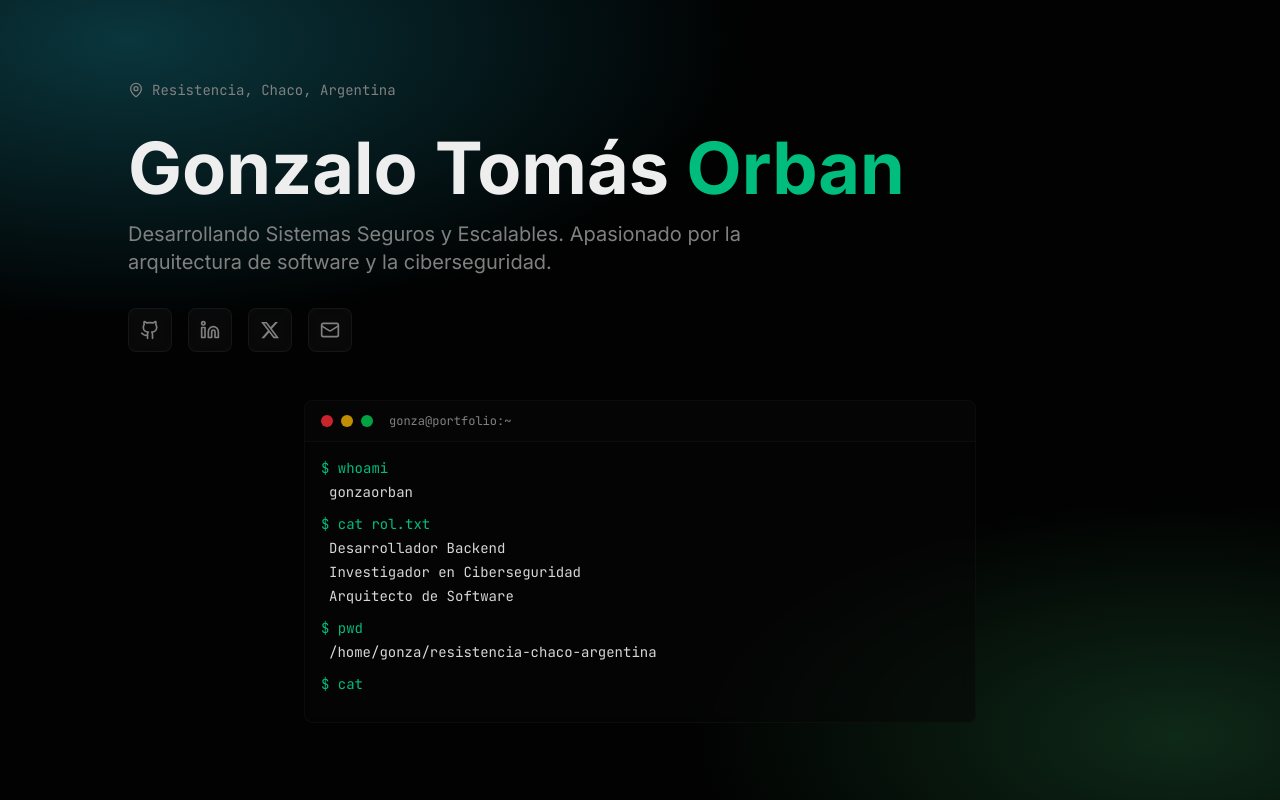
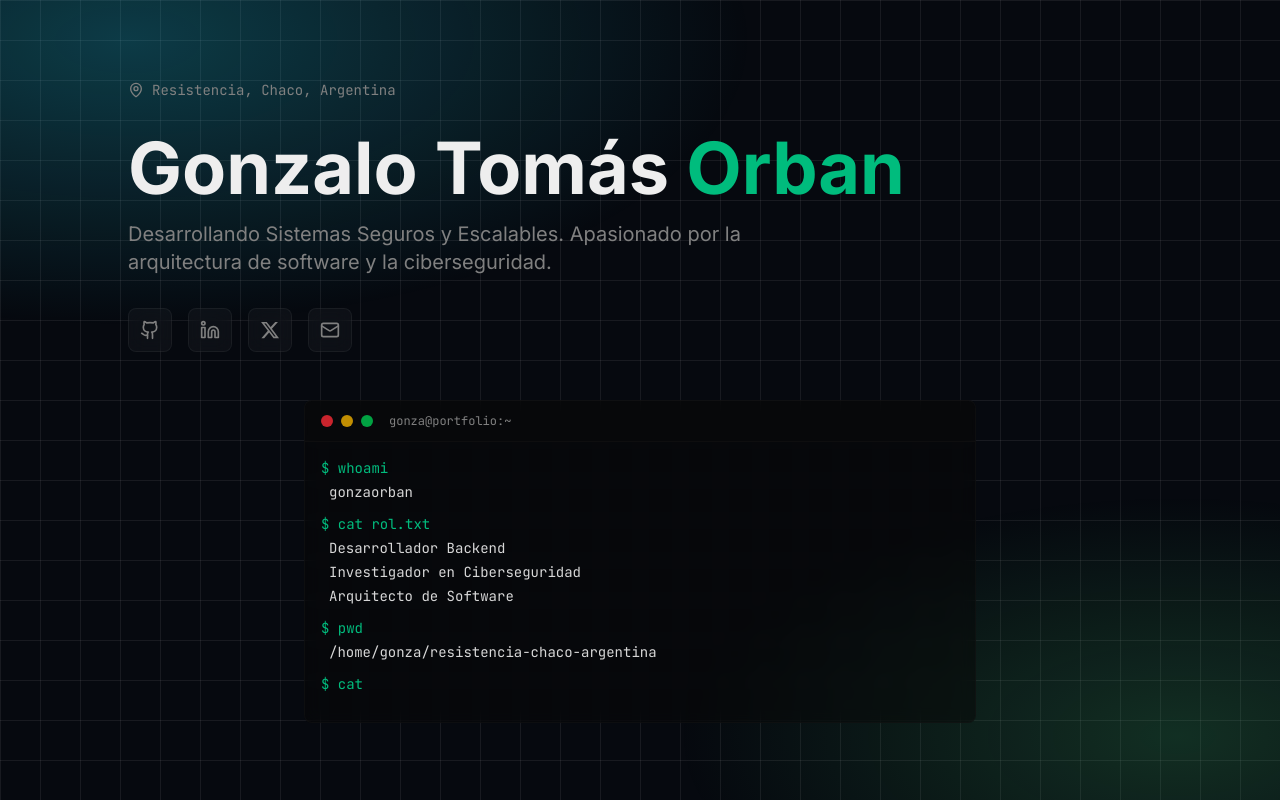
Before and after one commit to gonzaorban/portfolio, a Next.js app: page / in a window 1280 px wide. Shown: the top 800 px of the page. Built offline with nearby package versions, Linux system fonts and the light colour scheme.

Commit message:
Fix grid lines applied to wrong CSS file
Previously edited styles/globals.css but app/layout.tsx imports app/globals.css.
Grid lines and custom background color now applied to the correct file.

https://claude.ai/code/session_01BE1YPK9V2d1cEDgPW6X3QR

```diff
--- a/app/globals.css
+++ b/app/globals.css
@@ -88,7 +88,12 @@
     @apply border-border outline-ring/50;
   }
   body {
-    @apply bg-background text-foreground;
+    @apply text-foreground;
+    background-color: #06090f;
+    background-image:
+      linear-gradient(rgba(255,255,255,0.07) 1px, transparent 1px),
+      linear-gradient(90deg, rgba(255,255,255,0.07) 1px, transparent 1px);
+    background-size: 40px 40px;
   }
 }
 
```
